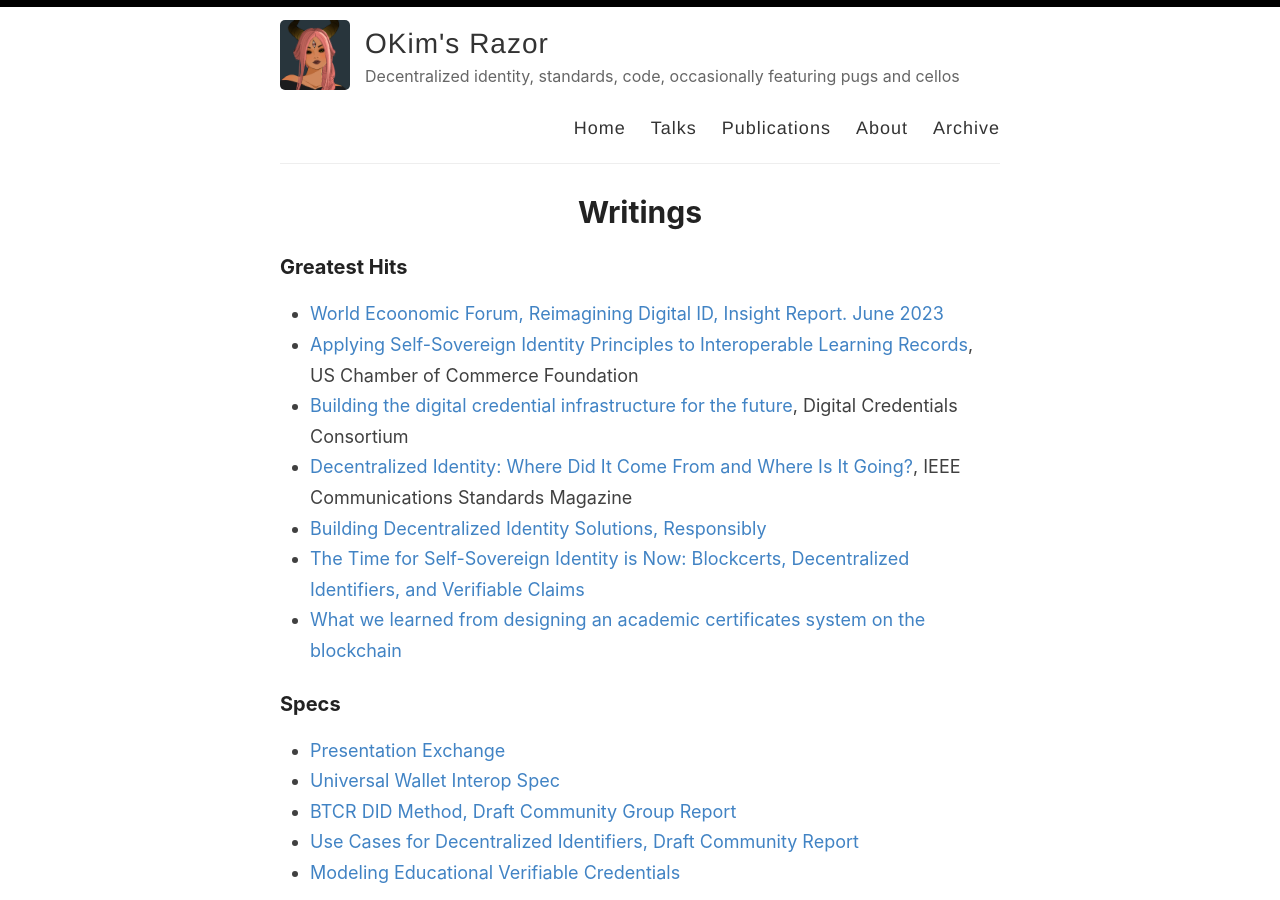
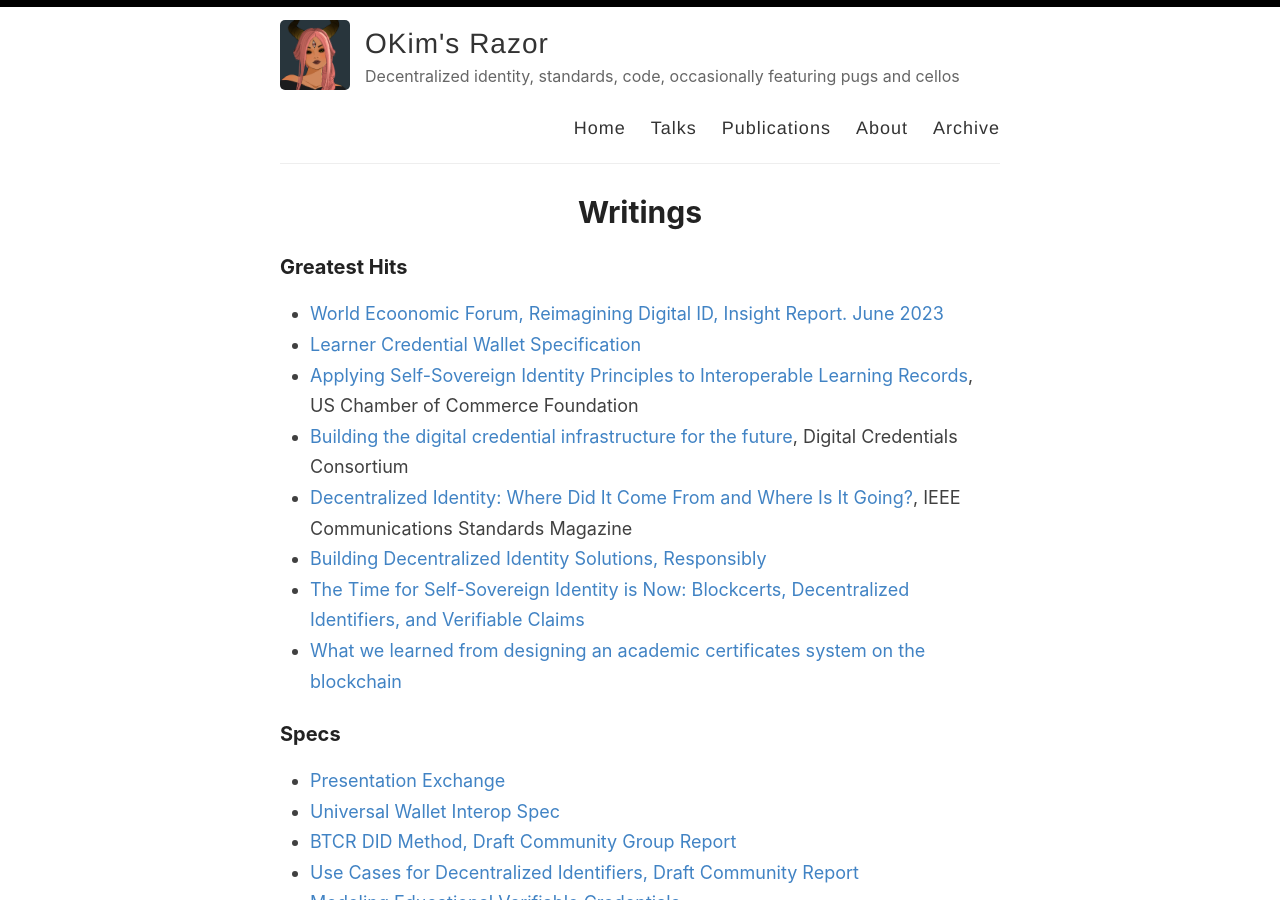
Before and after one commit to kimdhamilton/kimdhamilton.github.io, a Jekyll site: the page built from _pages/publications.md, in a window 1280 px wide and 900 px high. Built offline with Jekyll 4.4.1, drawn with Linux system fonts in a browser that asks for light colours.

Commit message:
Update publications.md

```diff
--- a/_pages/publications.md
+++ b/_pages/publications.md
@@ -7,6 +7,7 @@ permalink: /publications/
 <h3 style="text-align:left;">Greatest Hits</h3>
 
 - [World Ecoonomic Forum, Reimagining Digital ID, Insight Report. June 2023](https://www3.weforum.org/docs/WEF_Reimagining_Digital_ID_2023.pdf)
+- [Learner Credential Wallet Specification](https://digitalcredentials.mit.edu/docs/Learner-Credential-Wallet-Specification-May-2021.pdf)
 - [Applying Self-Sovereign Identity Principles to Interoperable Learning Records](https://www.uschamberfoundation.org/sites/default/files/media-uploads/Applying%20SSI%20Principles%20to%20ILRs%20Report.pdf), US Chamber of Commerce Foundation
 - [Building the digital credential infrastructure for the future](https://digitalcredentials.mit.edu/wp-content/uploads/2020/02/white-paper-building-digital-credential-infrastructure-future.pdf), Digital Credentials Consortium
 - [Decentralized Identity: Where Did It Come From and Where Is It Going?](https://www.researchgate.net/publication/339835028_Decentralized_Identity_Where_Did_It_Come_From_and_Where_Is_It_Going), IEEE Communications Standards Magazine
```
